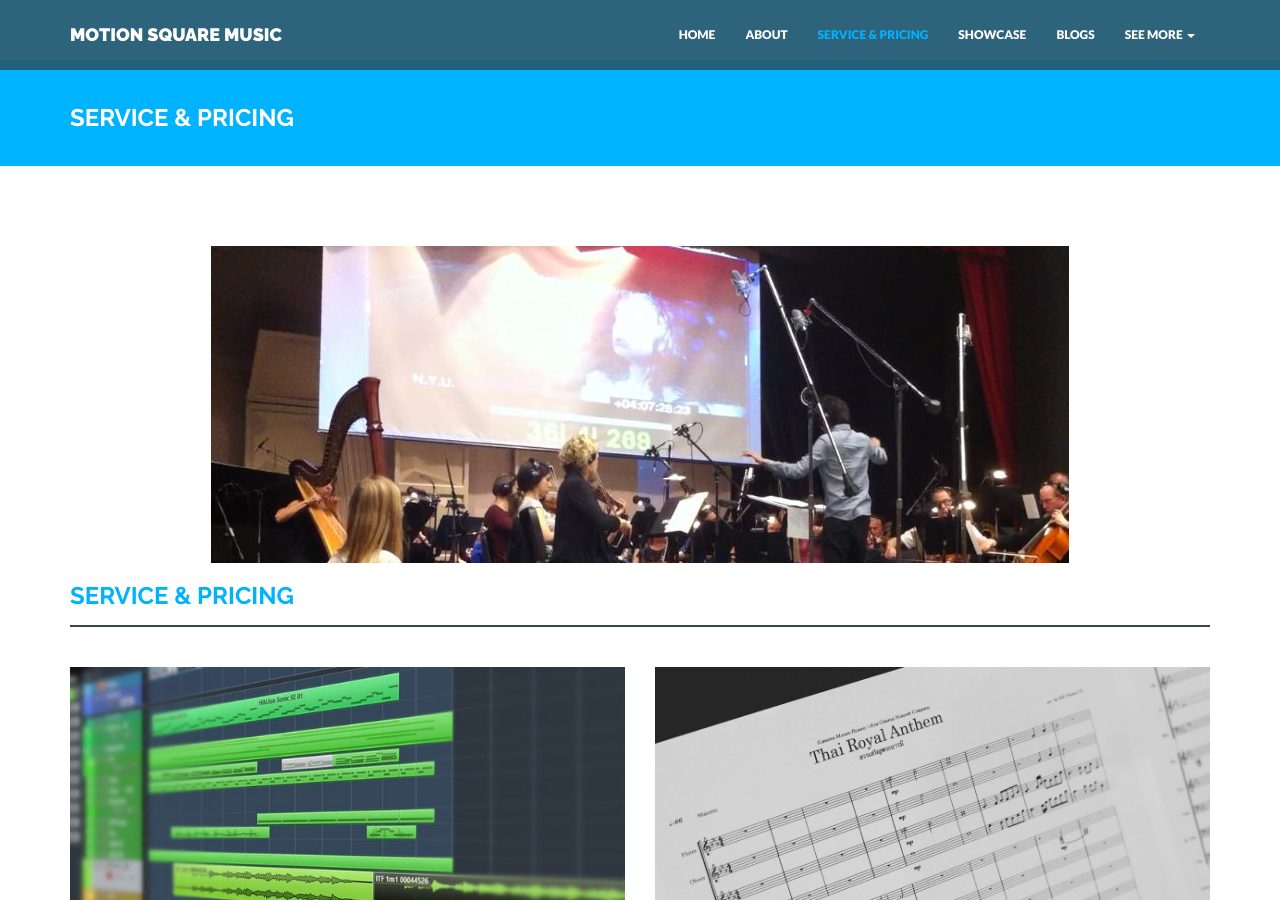
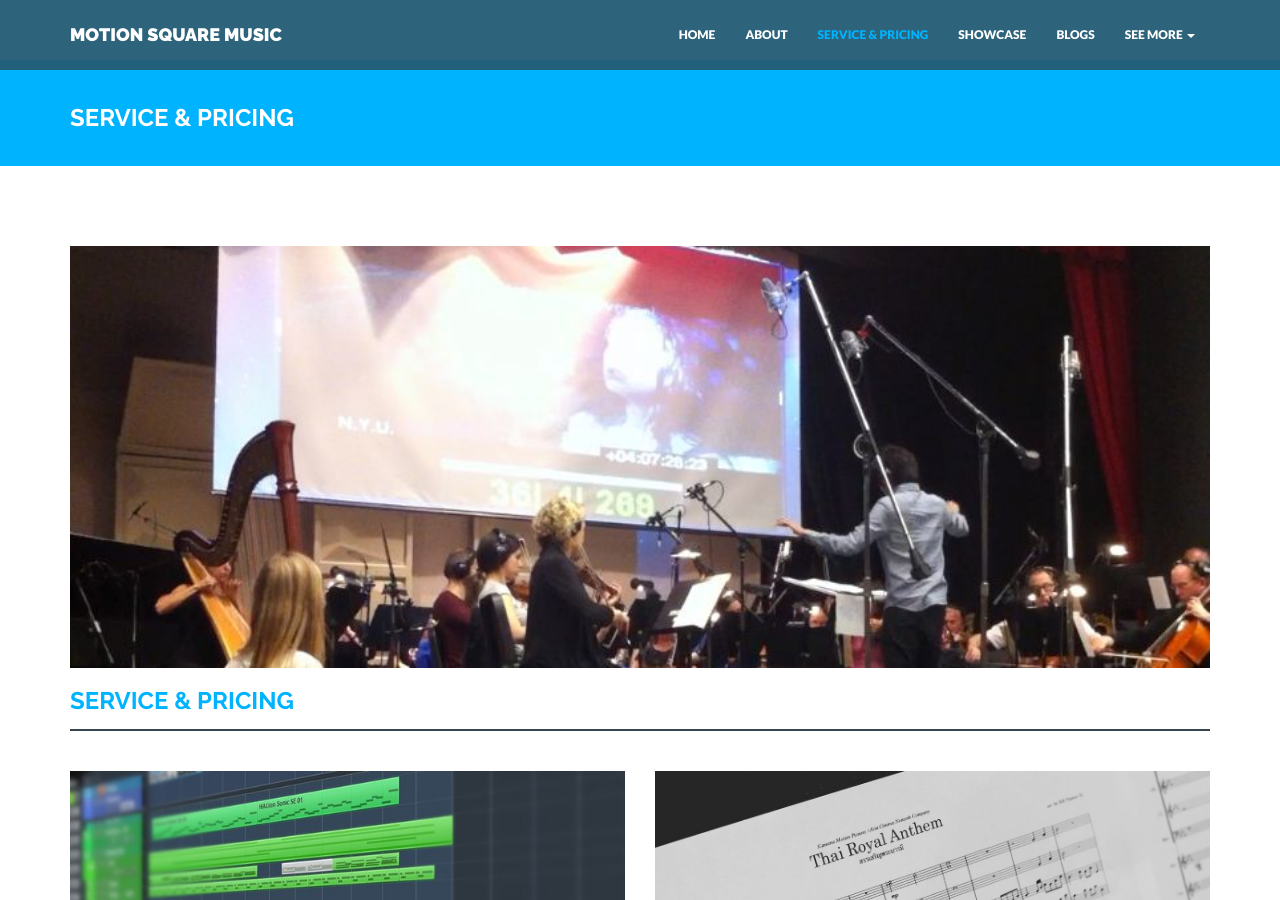
Before and after one commit to motionsquaremusic/motionsquaremusic.github.io, a Jekyll site: the page built from services/index.html, in a window 1280 px wide and 900 px high. Built offline with Jekyll 4.4.1, drawn with Linux system fonts in a browser that asks for light colours; nearby versions of some CDN libraries; comment, search, counter and statistics services are not loaded.

Commit message:
full width image container

```diff
--- a/services/index.html
+++ b/services/index.html
@@ -13,7 +13,7 @@ active: services
 
 <!-- CONTENT -->
 <div class="container mtb">
-      <img id="img-pageheader" class="img-responsive center-block" src="{{"/assets/img/showcase/show5.jpg" | prepend: site.url }}">
+      <img id="img-pageheader" class="img-responsive center-block inherit-width" src="{{"/assets/img/showcase/show5.jpg" | prepend: site.url }}">
     <div class="row">
         <div class="col-lg-12">
             <h3 class="ctitle">SERVICE &amp; PRICING</h3>
```
